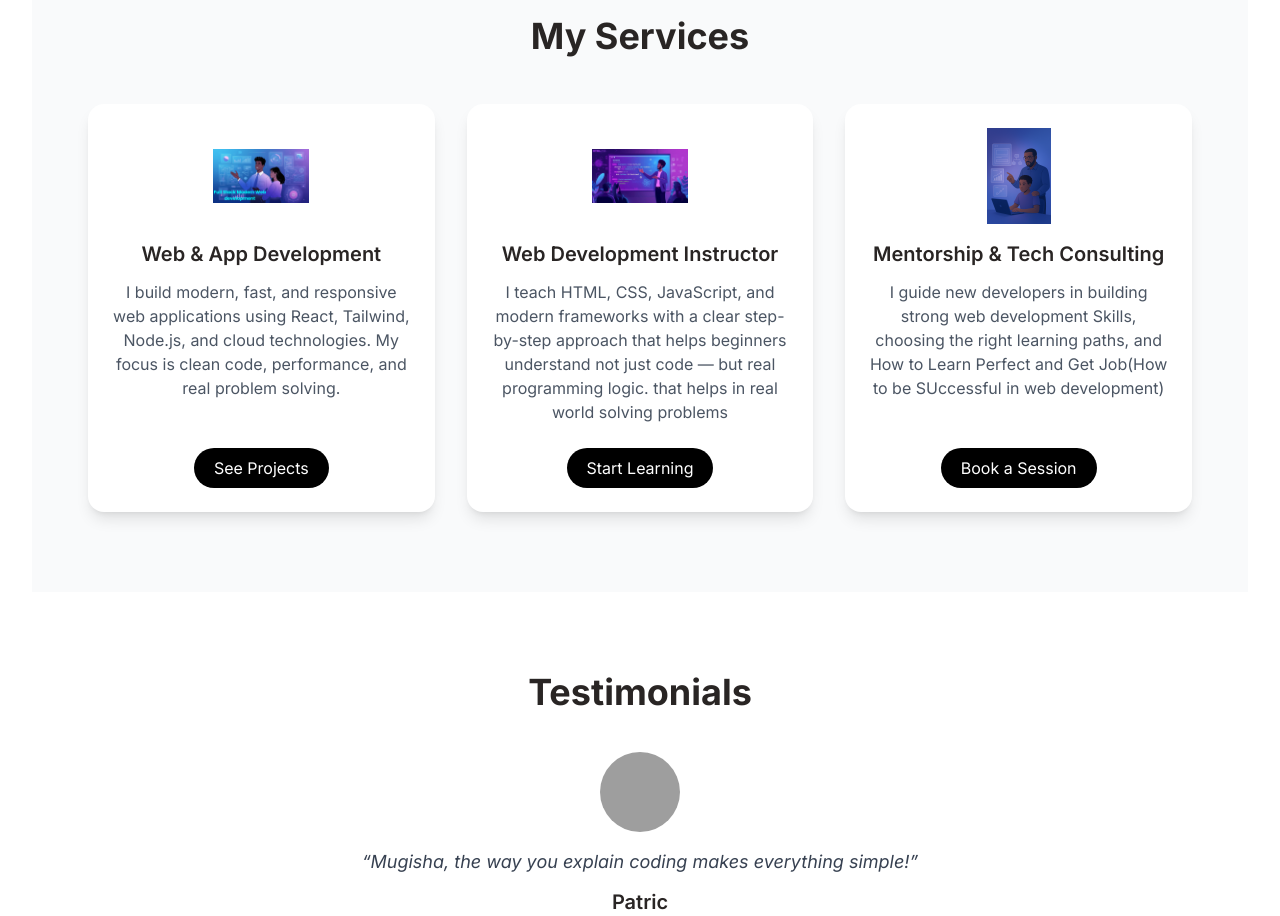
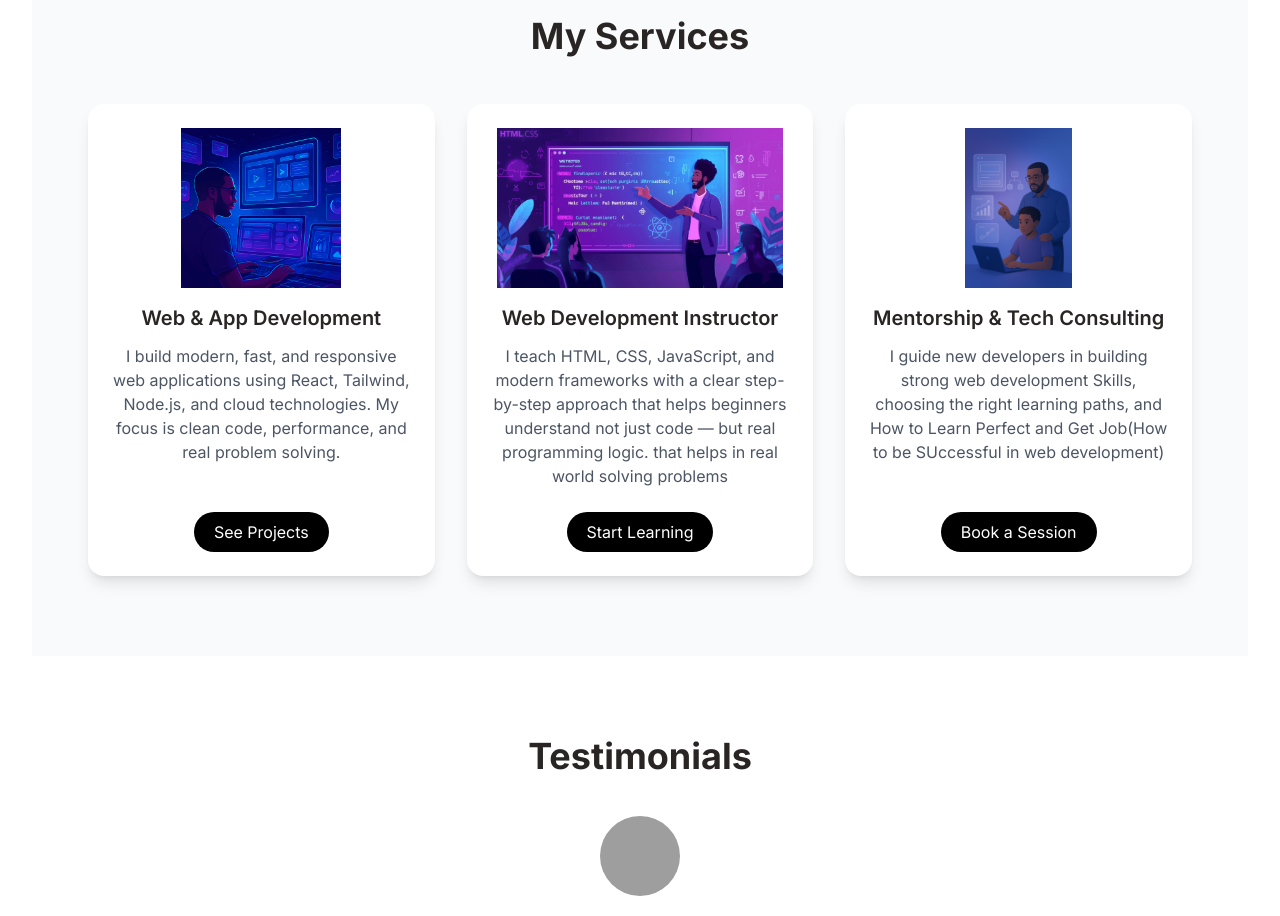
Before and after one commit to mugishaisaie/Mugisha-Isaie, a React (Vite) app: page / in a window 1280 px wide. Shown: the part 940-1856 px from the top of the page. Built offline with nearby package versions, Linux system fonts and the light colour scheme; grey boxes are pictures that could not be loaded.

Commit message:
changing the images for web dev services

```diff
--- a/src/components/services.jsx
+++ b/src/components/services.jsx
@@ -34,7 +34,7 @@ export default function ServicesSection() {
               <img
                 src={service.image}
                 alt={service.title}
-                className="w-24 h-24 object-contain mb-4"
+                className="w-54 h-40 object-contain mb-4"
               />
 
               <h3 className="text-xl font-semibold mb-3">{service.title}</h3>
--- a/src/data.jsx
+++ b/src/data.jsx
@@ -9,7 +9,7 @@ import { SiTailwindcss, SiRedux, SiSupabase, SiMysql, SiReactquery } from 'react
 
 
 // services images
-import webdeveloper from '../src/assets/images/Web development.png'
+import webdeveloper from '../src/assets/images/Full-Stack Web & App Development.png'
 import webdevInstructor from '../src/assets/images/Web & App Development Instructor.jpg'
 import webMentor from '../src/assets/images/Mentorship & Tech Consulting.png'
 export const links = [
```
Also changed, not shown: src/assets/images/Full-Stack Web & App Development.png (added), src/assets/images/Web development.png (deleted).
